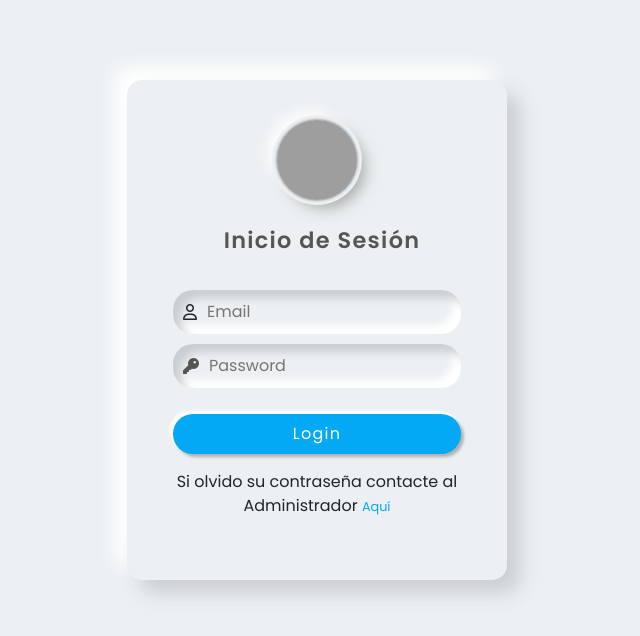
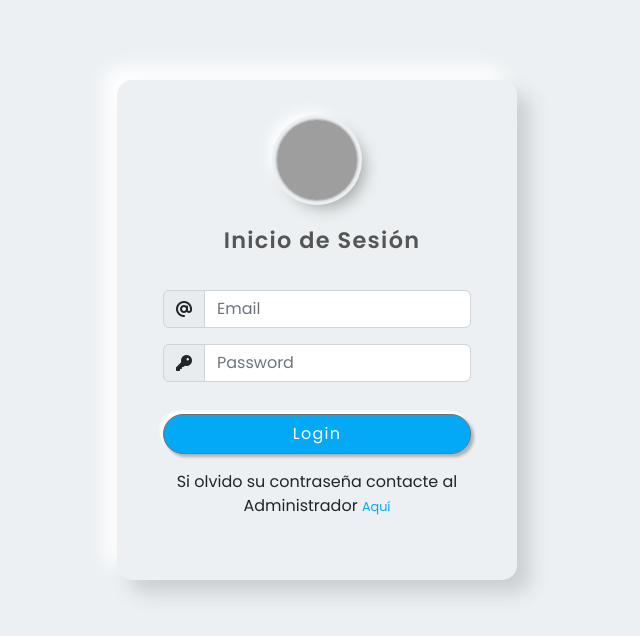
Before and after one commit to AlbertoBFM/tpcs-frontend, a React (Vite) app: page /auth/login in a window 1280 px wide. Shown: the top 636 px of the page, without its empty margins (323-963 px from the left). Built offline with nearby package versions, Linux system fonts and the light colour scheme; grey boxes are pictures that could not be loaded.

Commit message:
Adaptamos el login a Reactstrap

```diff
--- a/src/components/auth/pages/LoginPage.jsx
+++ b/src/components/auth/pages/LoginPage.jsx
@@ -1,33 +1,25 @@
 import { useEffect } from 'react';
-import Swal from 'sweetalert2';
-import { useUiStore, useAuthStore } from '../../../hooks';
+import { Button, Form, FormGroup, InputGroup, InputGroupText, Input} from 'reactstrap';
+import { useAuthStore } from '../../../hooks';
 import { useForm } from 'react-hook-form';
-
-import { validateEmail, validateName, validatePassword } from '../../../helpers';
+import { messageAlert, validateEmail, validatePassword } from '../../../helpers';
 import './login.css';
 
 export const LoginPage = () => {
-
     const { startLogin, errorMessage } = useAuthStore();
-
     const { register, formState: { errors }, handleSubmit } = useForm();
 
+    const { ref: email, ...emailRest } = register('email', validateEmail( 30 ));
+    const { ref: password, ...passwordRest } = register('password', validatePassword( 8, 30 ));
+
     const onSubmit = async ( data ) => {
-        // activeButton( false );
         startLogin(data);
-        // TODO:
-        // await startSavingCategory( data );
-        // closeModal();
     }
 
     useEffect(() => {
-
-        if ( errorMessage !== undefined ) {
-            Swal.fire( 'Error en la autenticación', errorMessage, 'error' );
-        }
-
+        if ( errorMessage !== undefined )
+            messageAlert('Error en la autenticación', errorMessage, 'error');
     }, [ errorMessage ])
-
 
     return (
         <div className="wrapper">
@@ -37,35 +29,30 @@ export const LoginPage = () => {
             <div className="text-center mt-4 name">
                 Inicio de Sesión
             </div>
-
-            <form
-                onSubmit={ handleSubmit( onSubmit ) }
-                className="p-3 mt-3 "
-            >
-                <div className="form-field d-flex align-items-center">
-                    <span className="far fa-user"></span>
-                    <input type="text" name="email" id="email" placeholder="Email"
-                        { ...register( 'email', validateEmail( 30 ) ) }
-                    />
-                </div>
+            <Form onSubmit={ handleSubmit( onSubmit ) } className="p-3 mt-3 ">
+                <FormGroup floating>
+                    <InputGroup>
+                        <InputGroupText for="email"><i className="fas fa-regular fa-at"></i></InputGroupText>
+                        <Input type="text" name="email" id="email" placeholder="Email"
+                            innerRef={ email } { ...emailRest }
+                        />
+                    </InputGroup>
                     { errors.email &&  <small className="text-danger">{ errors.email?.message }</small> }
-
-                <div className="form-field d-flex align-items-center">
-                    <span className="fas fa-key"></span>
-                    <input type="password" name="password" id="password" placeholder="Password"
-                        { ...register( 'password', validatePassword( 8, 30 ) ) }
-                    />
-                </div>
+                </FormGroup>
+                <FormGroup>
+                    <InputGroup>
+                        <InputGroupText for="email"><i className="fas fa-key"></i></InputGroupText>
+                        <Input type="password" name="password" id="password" placeholder="Password"
+                            innerRef={ password } { ...passwordRest }
+                        />
+                    </InputGroup>
                     { errors.password &&  <small className="text-danger">{ errors.password?.message }</small> }
-
-                <button className="btn mt-3">Login</button>
-            </form>
-
+                </FormGroup>
+                <Button type="submit" className="mt-3">Login</Button>
+            </Form>
             <div className="text-center fs-6">
                 Si olvido su contraseña contacte al Administrador <a href="https://www.facebook.com/albertbrandon.cristianoflores" target="_blank">Aquí</a>
             </div>
         </div>
     )
-
-
 }
--- a/src/components/auth/pages/login.css
+++ b/src/components/auth/pages/login.css
@@ -14,7 +14,7 @@ body {
 }
 
 .wrapper {
-    max-width: 380px;
+    max-width: 400px;
     min-height: 500px;
     margin: 80px auto;
     padding: 40px 30px 30px 30px;
--- a/src/hooks/useCategoryStore.js
+++ b/src/hooks/useCategoryStore.js
@@ -1,5 +1,4 @@
 import { useSelector, useDispatch } from 'react-redux';
-import Swal from 'sweetalert2';
 import { tpcsApi } from '../api';
 import { messageAlert } from '../helpers';
 import { onAddNewCategory, onDeleteCategory, onLoadCategories, onSetActiveCategory, onUpdateCategory } from '../store';
--- a/src/hooks/useProductStore.js
+++ b/src/hooks/useProductStore.js
@@ -1,5 +1,4 @@
 import { useSelector, useDispatch } from 'react-redux';
-import Swal from 'sweetalert2';
 import { tpcsApi } from '../api';
 import { messageAlert } from '../helpers';
 import {
--- a/src/hooks/useProviderStore.js
+++ b/src/hooks/useProviderStore.js
@@ -1,5 +1,4 @@
 import { useSelector, useDispatch } from 'react-redux';
-import Swal from 'sweetalert2';
 import { tpcsApi } from '../api';
 import { messageAlert } from '../helpers';
 import { onAddNewProvider, onDeleteProvider, onSetActiveProvider, onUpdateProvider, onLoadProviders } from '../store';
```
